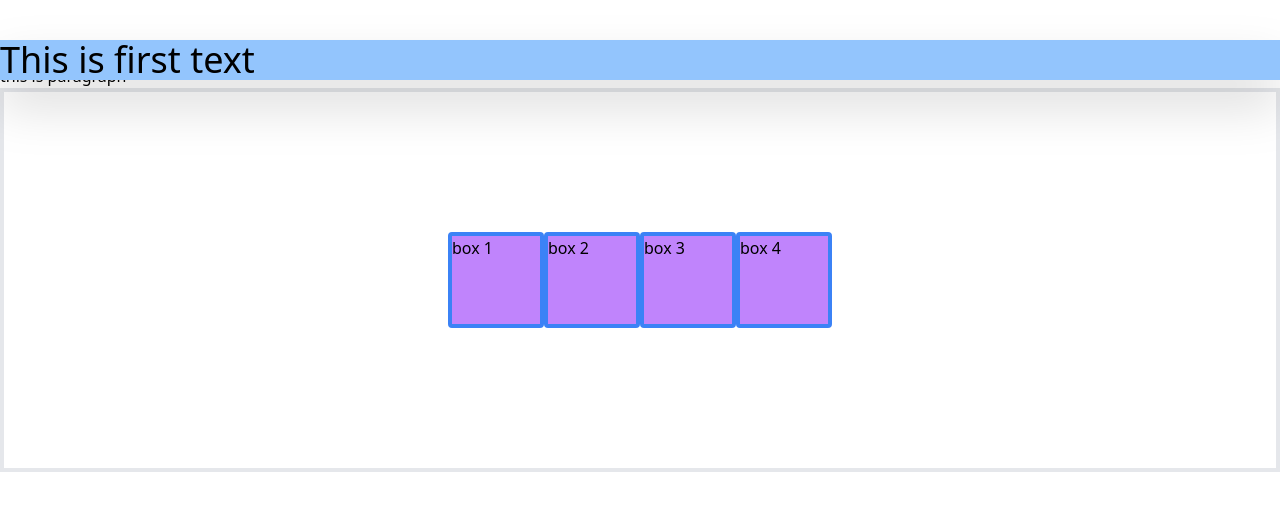
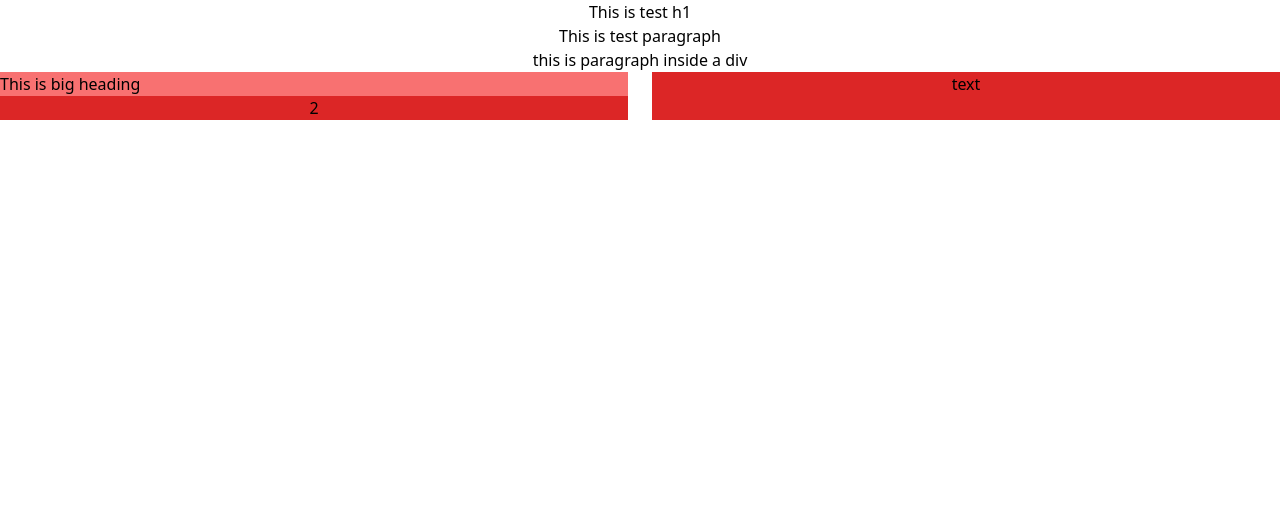
Before and after one commit to faraazhossainimran/tailwind-playground, a plain HTML site: page index.html in a window 1280 px wide. Drawn offline with nearby package versions, Linux system fonts and the light colour scheme.

Commit message:
tailwind class testing

```diff
--- a/index.html
+++ b/index.html
@@ -7,26 +7,28 @@
     <title>All about Tailwind CSS</title>
 </head>
 <body>
-    <h1 class="text-4xl bg-blue-300 drop-shadow-2xl translate-y-10">
-        This is first text
-    </h1>
-    <h6>
-        this is second text
-    </h6>
-    <p>this is paragraph</p>
-    <div class="flex justify-center h-96 border-4 items-center">
-       <div class="bg-purple-400 h-24 w-24 border-4 border-blue-500 rounded">
-        box 1
+   <div class="container mx-auto">
+    <div class="text-center">
+        <h1>This is test h1</h1>
+        <p>This is test paragraph</p>
+        <div>
+            <p>this is paragraph inside a div</p>
+
+        </div>
+        <div class="flex gap-6">
+            <div class=" flex-1 bg-red-600">
+                <div class="bg-red-400 text-left">
+                <h1>
+                    This is big heading
+                </h1>
+            </div>
+                <div>2</div>
+            </div>
+            <div class="flex-1 bg-red-600 text-center">
+                text
+            </div>
+        </div>
        </div>
-       <div class="bg-purple-400 h-24 w-24 border-4 border-blue-500 rounded">
-        box 2
-       </div>
-       <div class="bg-purple-400 h-24 w-24 border-4 border-blue-500 rounded">
-        box 3
-       </div>
-       <div class="bg-purple-400 h-24 w-24 border-4 border-blue-500 rounded">
-        box 4
-       </div>
-    </div>
+   </div>
 </body>
 </html>
```
